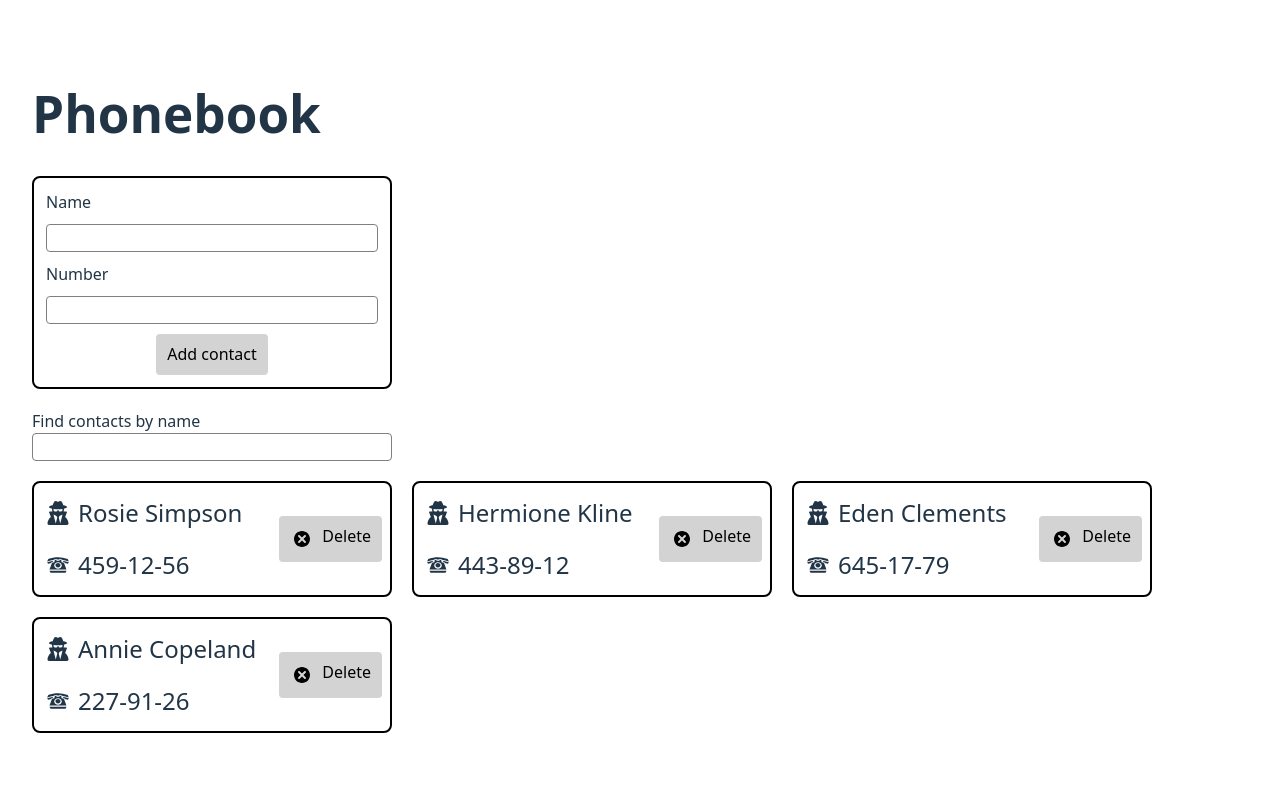
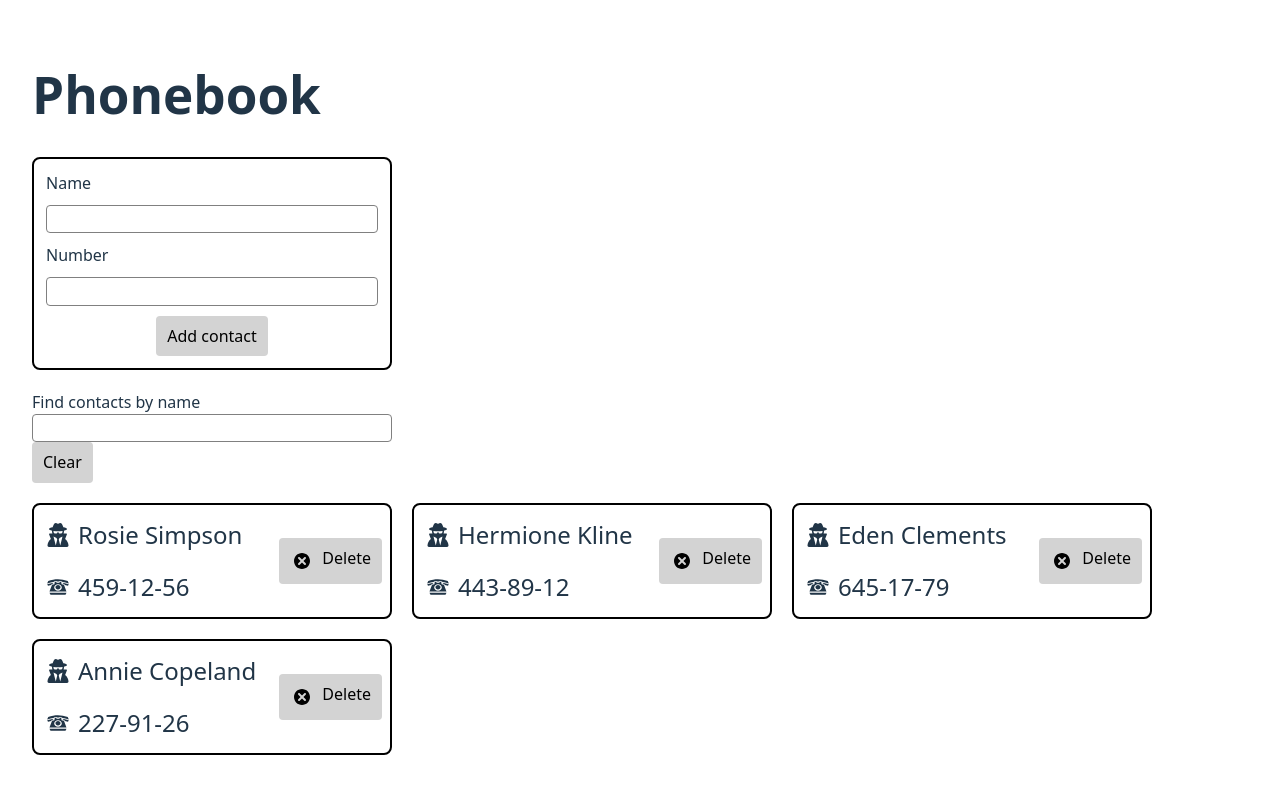
Before and after one commit to dvankevich/goit-neo-react-hw-module3, a React (Vite) app: page / in a window 1280 px wide. Shown: the top 794 px of the page. Built offline with nearby package versions, Linux system fonts and the light colour scheme.

Commit message:
add clear search button

```diff
--- a/src/components/SearchBox/SearchBox.jsx
+++ b/src/components/SearchBox/SearchBox.jsx
@@ -3,6 +3,10 @@ import css from "./SearchBox.module.css";
 
 const SearchBox = ({ search, handleSearch }) => {
   const searchInputId = useId();
+  const clearSearch = () => {
+    handleSearch("");
+  };
+
   return (
     <div className={css.box}>
       <label htmlFor={searchInputId} aria-label="Find contacts by name field">
@@ -14,6 +18,13 @@ const SearchBox = ({ search, handleSearch }) => {
         onChange={(evt) => handleSearch(evt.target.value)}
         value={search}
       ></input>
+      <button
+        className={css.btn}
+        onClick={clearSearch}
+        aria-label="Clear search button"
+      >
+        Clear
+      </button>
     </div>
   );
 };
--- a/src/components/SearchBox/SearchBox.module.css
+++ b/src/components/SearchBox/SearchBox.module.css
@@ -10,3 +10,12 @@
   border-radius: 4px;
   padding: 4px;
 }
+
+.btn {
+  cursor: pointer;
+  background-color: lightgrey;
+  color: black;
+  padding: 10px;
+  border-radius: 4px;
+  margin: 0 auto;
+}
```
